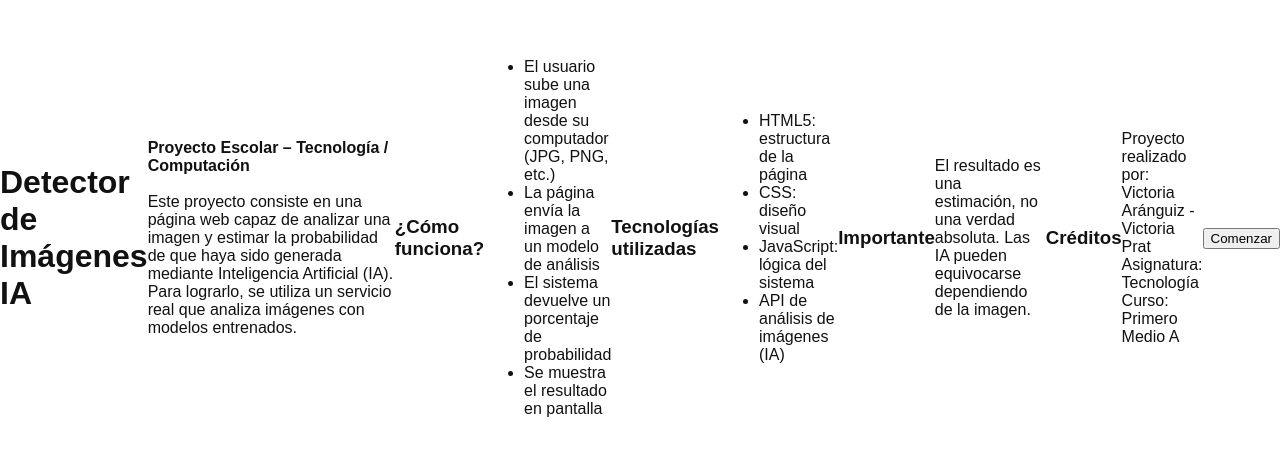
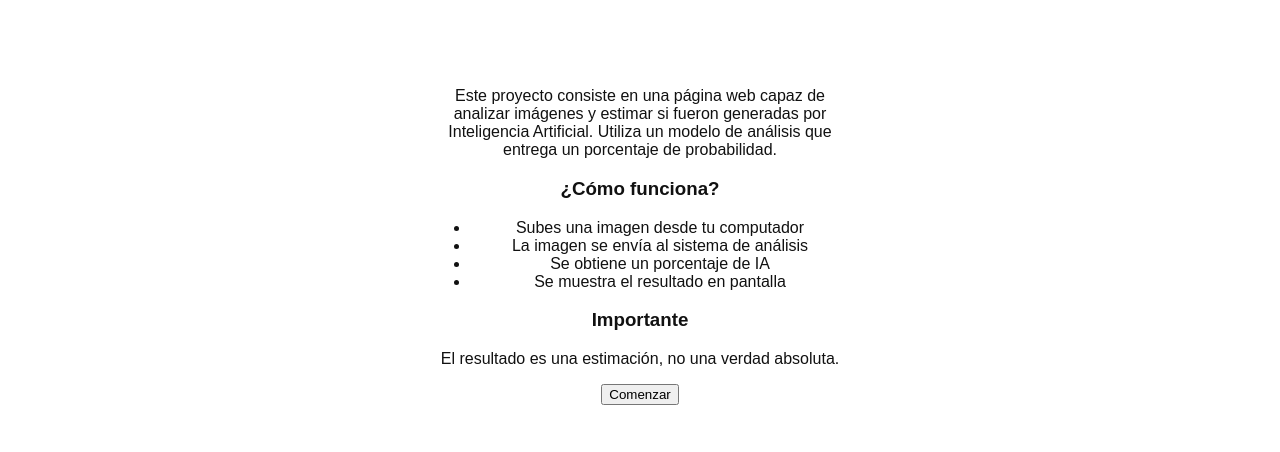
Before and after one commit to vac142012/mi-detector-ia, a plain HTML site: page client/index.html in a window 1280 px wide. Shown: the part 162-614 px from the top of the page. Drawn offline with Linux system fonts and the light colour scheme.

Commit message:
Update index.html

```diff
--- a/client/index.html
+++ b/client/index.html
@@ -7,13 +7,13 @@
 </head>
 <body>
 
-  <!-- 🧠 HEADER FIJO -->
+  <!-- 🧠 HEADER (SIEMPRE VISIBLE) -->
   <header class="header">
 
     <img
       src="https://colegiocentenariomaipu.cl/wp-content/uploads/2020/07/Logoweb.png"
       class="logo"
-      alt="logo"
+      alt="logo colegio"
     />
 
     <div class="header-text">
@@ -27,42 +27,24 @@
 
   <!-- 🧠 INTRO -->
   <div id="intro" class="intro">
-    <h1>Detector de Imágenes IA</h1>
+    <div class="intro-content">
 
-    <p>
-      <strong>Proyecto Escolar – Tecnología / Computación</strong><br><br>
-
-      Este proyecto consiste en una página web capaz de analizar una imagen y estimar la probabilidad de que haya sido generada mediante Inteligencia Artificial (IA).
-      Para lograrlo, se utiliza un servicio real que analiza imágenes con modelos entrenados.
+      <p class="intro-text">
+        Este proyecto consiste en una página web capaz de analizar imágenes y estimar si fueron generadas por Inteligencia Artificial.
+        Utiliza un modelo de análisis que entrega un porcentaje de probabilidad.
       </p>
 
       <h3>¿Cómo funciona?</h3>
-    <ul>
-      <li>El usuario sube una imagen desde su computador (JPG, PNG, etc.)</li>
-      <li>La página envía la imagen a un modelo de análisis</li>
-      <li>El sistema devuelve un porcentaje de probabilidad</li>
+      <ul class="intro-list">
+        <li>Subes una imagen desde tu computador</li>
+        <li>La imagen se envía al sistema de análisis</li>
+        <li>Se obtiene un porcentaje de IA</li>
         <li>Se muestra el resultado en pantalla</li>
       </ul>
 
-    <h3>Tecnologías utilizadas</h3>
-    <ul>
-      <li>HTML5: estructura de la página</li>
-      <li>CSS: diseño visual</li>
-      <li>JavaScript: lógica del sistema</li>
-      <li>API de análisis de imágenes (IA)</li>
-    </ul>
-
       <h3>Importante</h3>
-    <p>
-      El resultado es una estimación, no una verdad absoluta. Las IA pueden equivocarse dependiendo de la imagen.
-    </p>
-
-    <h3>Créditos</h3>
-    <p>
-      Proyecto realizado por:<br>
-      Victoria Aránguiz - Victoria Prat<br>
-      Asignatura: Tecnología<br>
-      Curso: Primero Medio A
+      <p class="intro-text">
+        El resultado es una estimación, no una verdad absoluta.
       </p>
 
       <button onclick="startApp()">Comenzar</button>
@@ -89,6 +71,7 @@
       <!-- DERECHA: RESULTADO -->
       <div class="panel right">
         <h3>Resultado</h3>
+
         <div id="loader" class="hidden">🔍 Analizando...</div>
         <p id="result">Selecciona una imagen</p>
       </div>
```
Lines whose indentation alone changed are shown as unchanged.
